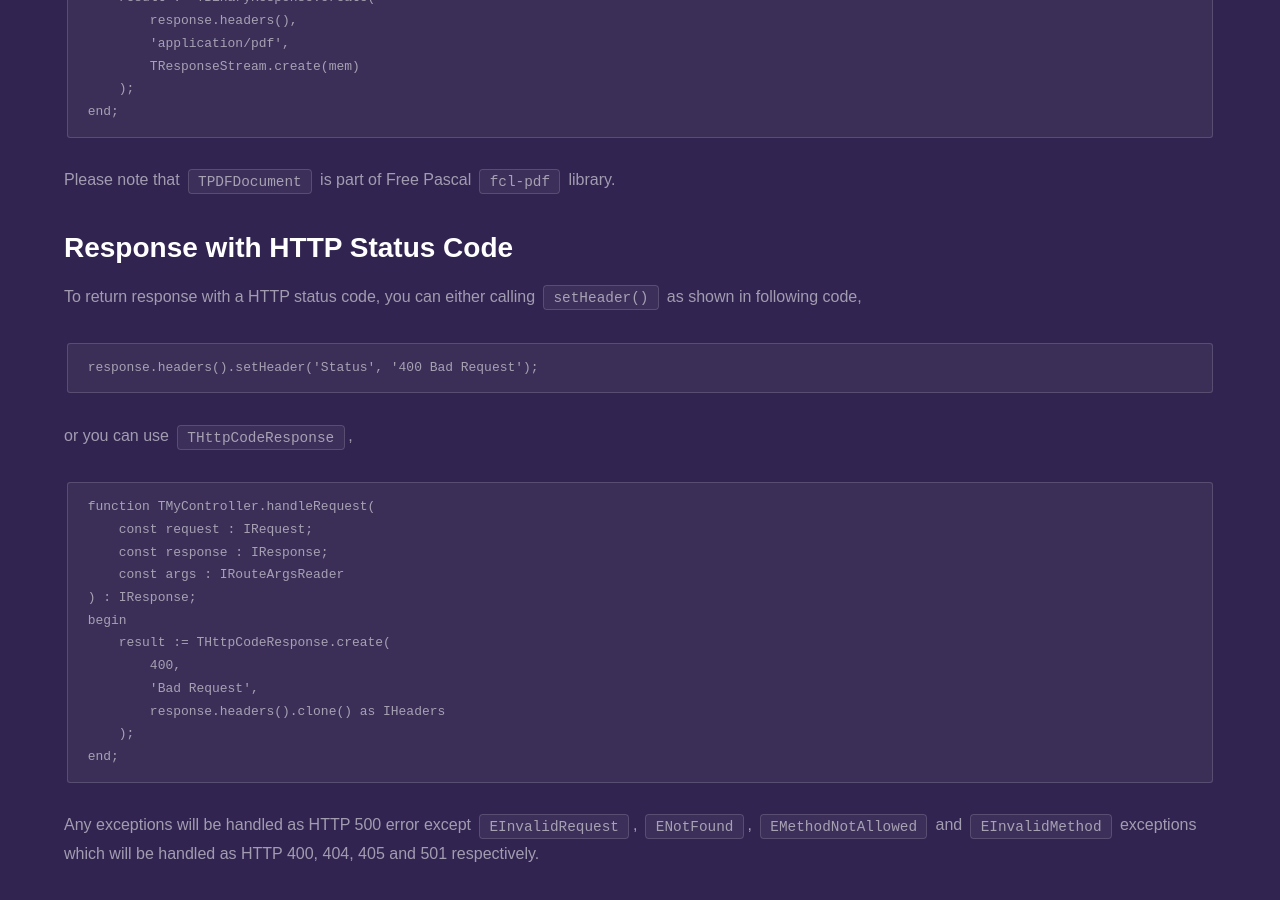
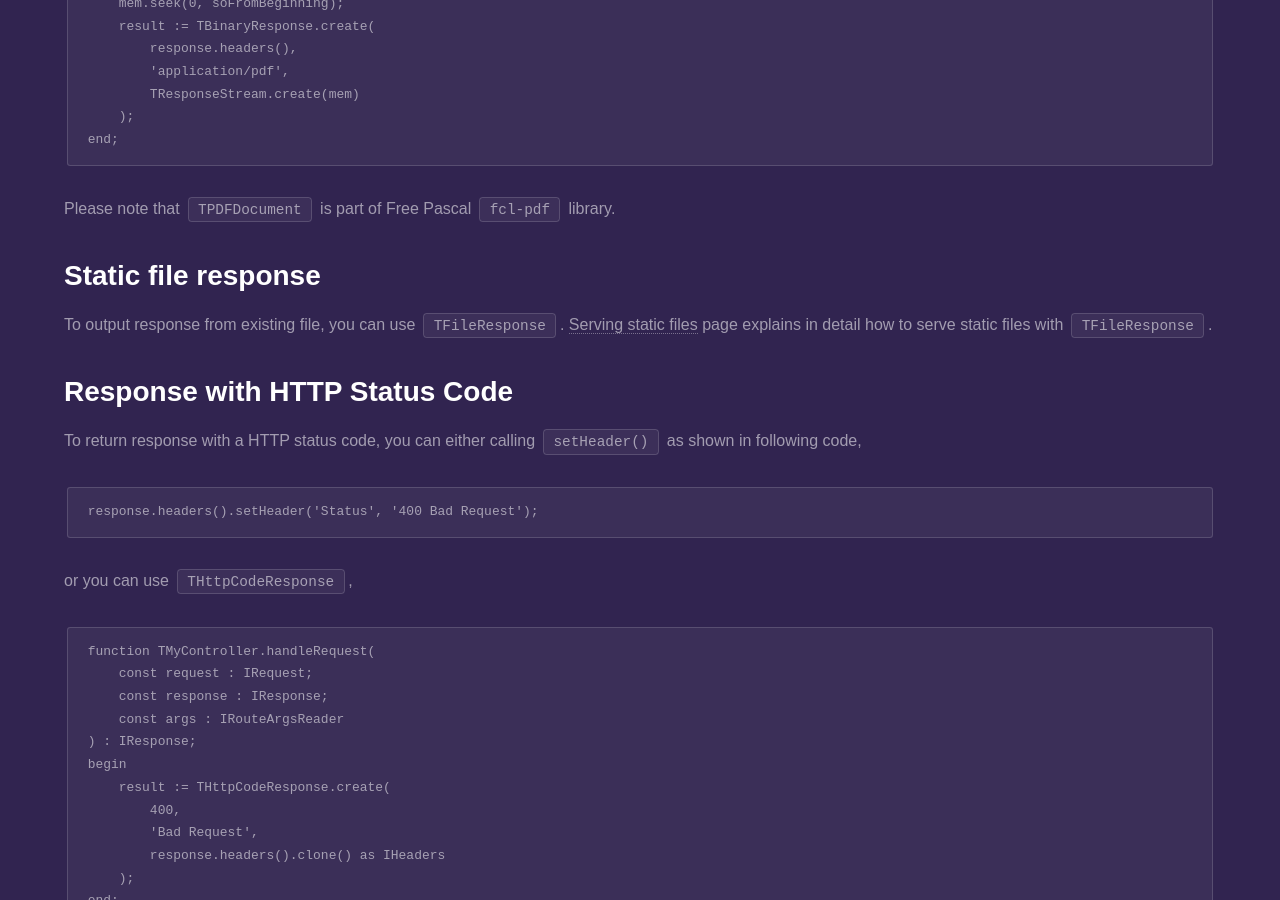
Before and after one commit to fanoframework/fanoframework.github.io, a Jekyll site: the page built from working-with-response/index.md, in a window 1280 px wide and 900 px high, scrolled down 6750 px. Built offline with Jekyll 4.4.1, drawn with Linux system fonts in a browser that asks for light colours; our own code applies the rules of GitHub Pages for plain Markdown files; some of the changed text lies outside the part shown.

Commit message:
add documentation on serving static file

```diff
--- a/working-with-response/index.md
+++ b/working-with-response/index.md
@@ -118,6 +118,7 @@ Fano Framework comes with several built-in `IResponse` implementations to simpli
 - `TResponse`, this class is mostly what you get from dispatcher when controller is invoked.
 - `TJSONResponse`. This is response that you may use to output JSON format. It set `Content-Type` header to `application/json`.
 - `TBinaryResponse`.This is response that you may need to send binary data to browser, such as image response. See [Fano App Image](https://github.com/fanoframework/fano-app-img) demo application to see how to return binary response.
+- `TFileResponse` is response for [serving static files](serve-static-files).
 - `TRedirectResponse` is response for doing HTTP redirection. Read [Redirection](#redirection-response) section on this document.
 - `THttpCodeResponse` is response for setting up HTTP status manually. Read [Response with HTTP Status Code](#response-with-status-code) for more information.
 - `TNotModifiedResponse` is response for HTTP 304. Read [Not modified response](#not-modified-response) for more information.
@@ -280,6 +281,10 @@ end;
 
 Please note that `TPDFDocument` is part of Free Pascal `fcl-pdf` library.
 
+## Static file response
+
+To output response from existing file, you can use `TFileResponse`. [Serving static files](serve-static-files) page explains in detail how to serve static files with `TFileResponse`.
+
 ## <a name="response-with-status-code"></a>Response with HTTP Status Code
 
 To return response with a HTTP status code, you can either calling `setHeader()` as shown in following code,
```
Also changed, not shown: documentation/index.md (+1 -1 lines).
